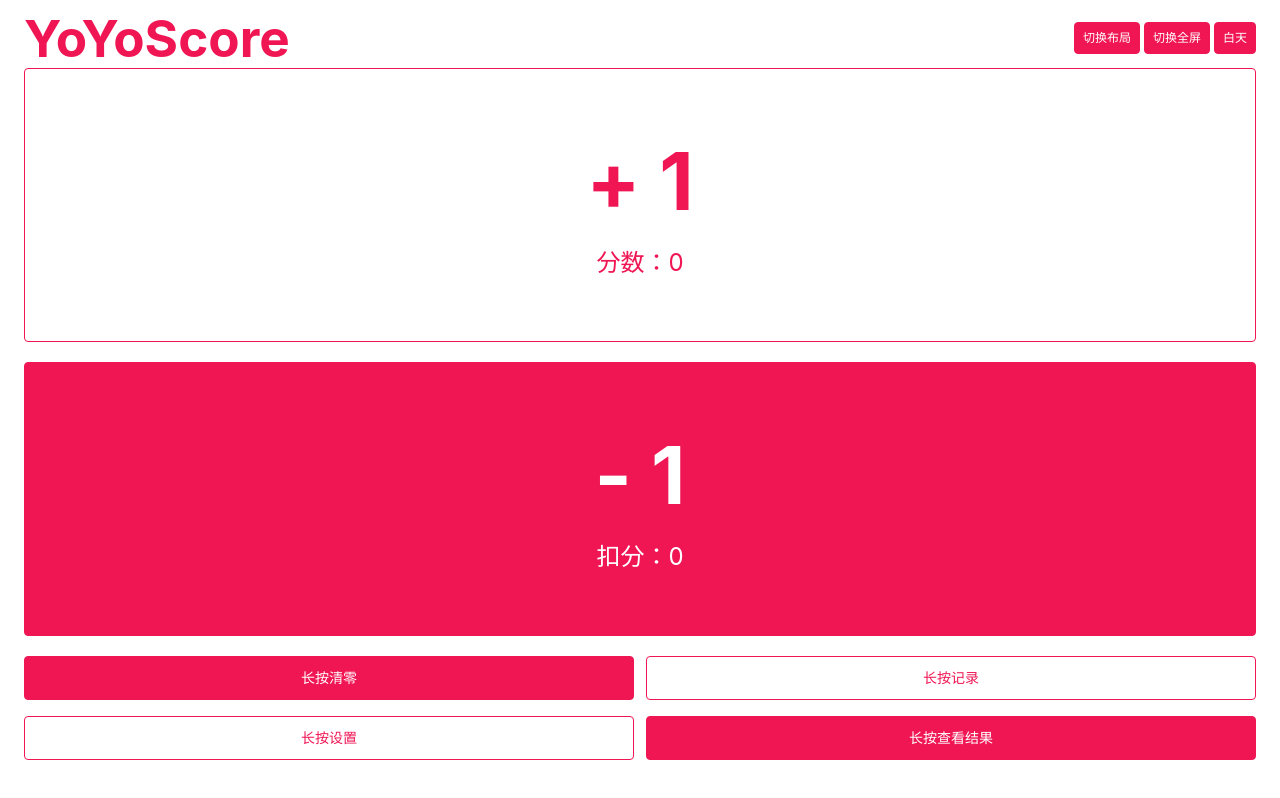
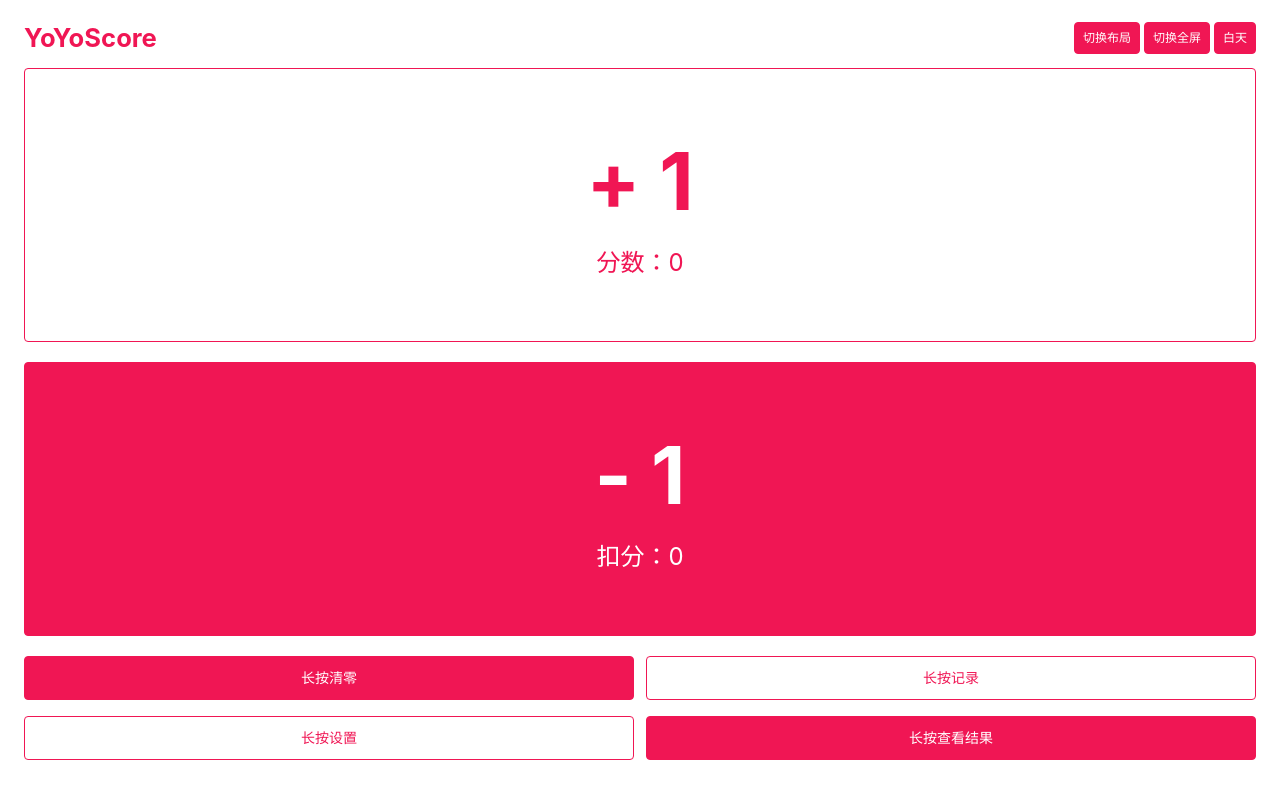
Before and after one commit to coderlxm/yoyoscore, a Vue app: page / in a window 1280 px wide. Built offline with nearby package versions, Linux system fonts and the light colour scheme.

Commit message:
horizontal layout adapt

```diff
--- a/src/components/header.vue
+++ b/src/components/header.vue
@@ -1,7 +1,7 @@
 <script setup>
 import { useSettingStore } from '@/stores/setting';
 import { useRoute } from "vue-router";
-import { computed } from "vue";
+import { computed, ref, watchEffect } from "vue";
 const route = useRoute()
 const store = useSettingStore()
 const toggleFullScreen = () => {
@@ -26,18 +26,25 @@ const toggle = () => {
 const toggleLayout = () => {
   store.changeBtnOrder()
 }
+const innerWidth = ref(window.innerWidth)
+const innerHeight = ref(window.innerHeight)
 const computedSize = computed(() => {
-  const aspectRatio = window.innerWidth / window.innerHeight
-  console.log(aspectRatio);
+  const aspectRatio = innerWidth.value / innerHeight.value
+  // console.log(aspectRatio);
   return aspectRatio < (9 / 16) ? 'mini' : 'small'
 })
 const computedTitleStyle = computed(() => {
   return {
     'color': store.$state.darkTheme === 'dark' ? '#ffffff' : '#f01654',
-    'font-size': computedSize.value === 'mini' ? '5.5vw' : '4vw'
+    'font-size': computedSize.value === 'mini' ? '5vw' : '2vw'
   }
 })
-console.log(computedTitleStyle.value, computedSize.value);
+
+window.addEventListener('resize', () => {
+  console.log('123');
+  innerWidth.value = window.innerWidth
+  innerHeight.value = window.innerHeight
+});
 </script>
 <template>
   <div class="flex justify-between items-center h-5vh pt-9">
```
